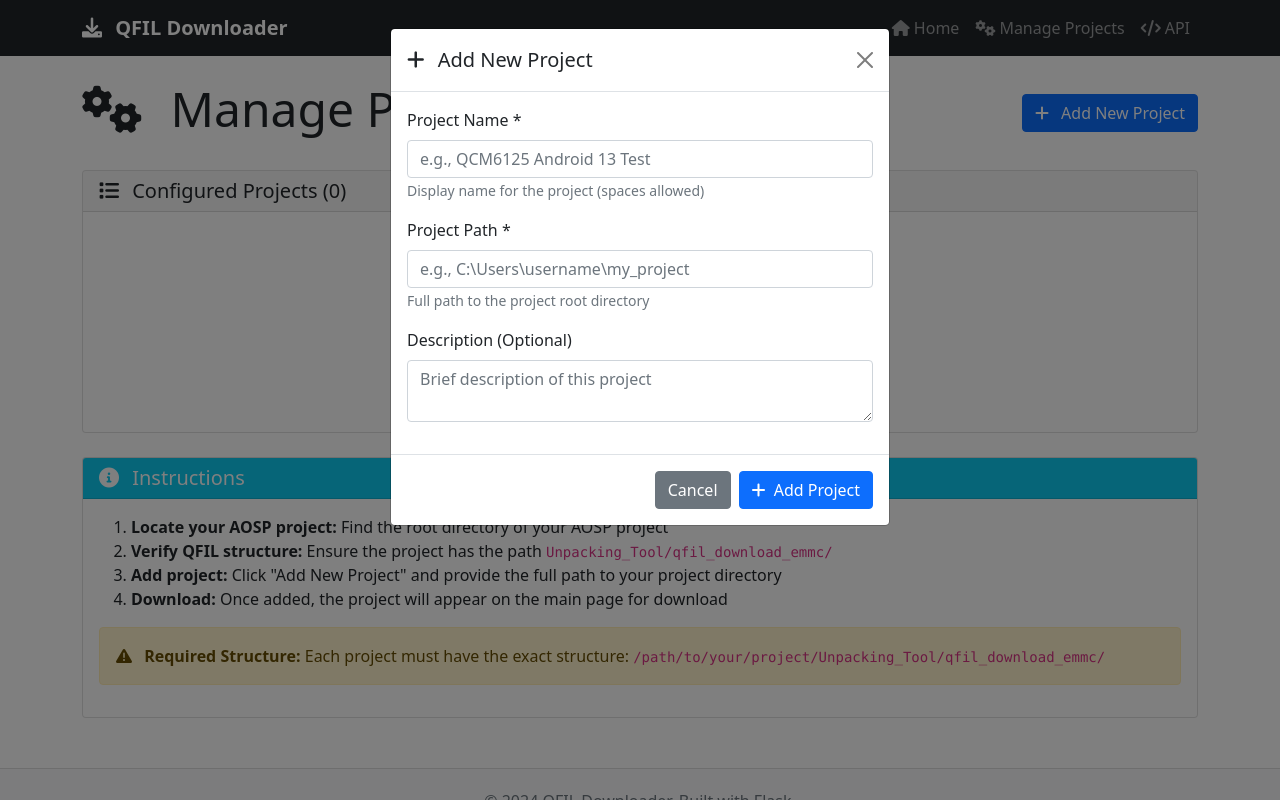
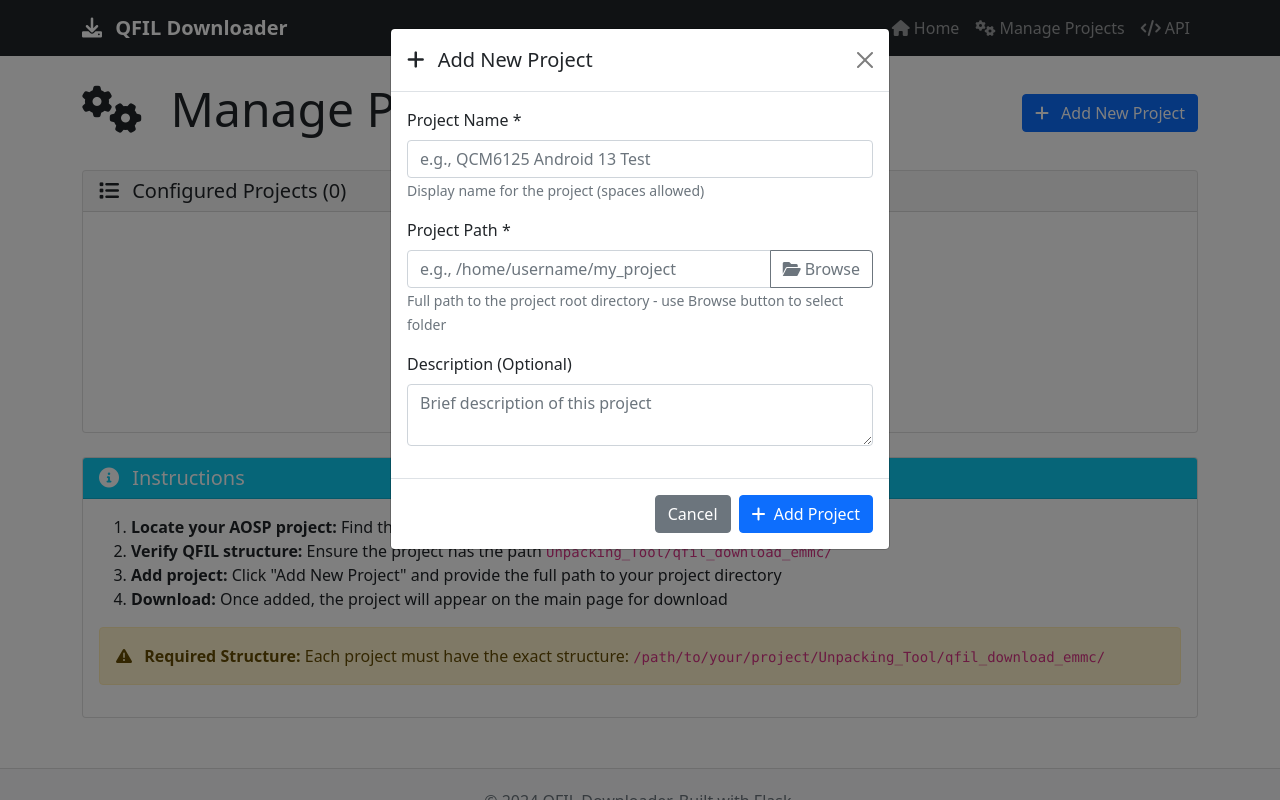
Before and after one commit to forgedynasties/qfil-downloader, a Flask app: page /manage in a window 1280 px wide, after a click on "Add New Project". Run offline with Flask 3, Linux system fonts and the light colour scheme; some libraries are stand-ins or nearby versions.

Commit message:
file picker

```diff
--- a/app.py
+++ b/app.py
@@ -175,6 +175,53 @@ def get_progress(download_id):
     with download_lock:
         progress = download_progress.get(download_id, {'progress': 0, 'status': 'not_found'})
     return jsonify(progress)
+
+@app.route('/browse_folders')
+def browse_folders():
+    """Browse folders for project selection"""
+    path = request.args.get('path', '/')
+
+    try:
+        # Security check - prevent path traversal
+        if '..' in path or not os.path.isabs(path):
+            return jsonify({'error': 'Invalid path'}), 400
+
+        # Normalize the path
+        path = os.path.normpath(path)
+        if not os.path.exists(path):
+            return jsonify({'error': 'Path does not exist'}), 404
+
+        if not os.path.isdir(path):
+            return jsonify({'error': 'Path is not a directory'}), 400
+
+        folders = []
+        try:
+            for item in os.listdir(path):
+                item_path = os.path.join(path, item)
+                if os.path.isdir(item_path):
+                    # Check if this directory has QFIL structure
+                    qfil_path = os.path.join(item_path, QFIL_SUBDIR)
+                    has_qfil_structure = os.path.exists(qfil_path) and os.path.isdir(qfil_path)
+
+                    folders.append({
+                        'name': item,
+                        'path': item_path,
+                        'has_qfil_structure': has_qfil_structure
+                    })
+        except PermissionError:
+            return jsonify({'error': 'Permission denied'}), 403
+
+        # Sort folders - QFIL folders first, then alphabetically
+        folders.sort(key=lambda x: (not x['has_qfil_structure'], x['name'].lower()))
+
+        return jsonify({
+            'success': True,
+            'current_path': path,
+            'folders': folders
+        })
+
+    except Exception as e:
+        return jsonify({'error': str(e)}), 500
 
 def create_zip_with_progress(qfil_path, zip_path, download_id):
     """Create ZIP file with progress tracking"""
--- a/templates/manage.html
+++ b/templates/manage.html
@@ -128,10 +128,15 @@
                     </div>
                     <div class="mb-3">
                         <label for="projectPath" class="form-label">Project Path *</label>
-                        <input type="text" class="form-control" id="projectPath" required
-                               placeholder="e.g., C:\Users\username\my_project">
+                        <div class="input-group">
+                            <input type="text" class="form-control" id="projectPath" required
+                                   placeholder="e.g., /home/username/my_project">
+                            <button class="btn btn-outline-secondary" type="button" id="browseButton" onclick="openFolderBrowser()">
+                                <i class="fas fa-folder-open me-1"></i>Browse
+                            </button>
+                        </div>
                         <small class="form-text text-muted">
-                            Full path to the project root directory
+                            Full path to the project root directory - use Browse button to select folder
                         </small>
                     </div>
                     <div class="mb-3">
@@ -146,6 +151,47 @@
                 <button type="button" class="btn btn-primary" onclick="addProject()">
                     <i class="fas fa-plus me-1"></i>
                     Add Project
+                </button>
+            </div>
+        </div>
+    </div>
+</div>
+
+<!-- Folder Browser Modal -->
+<div class="modal fade" id="folderBrowserModal" tabindex="-1">
+    <div class="modal-dialog modal-lg">
+        <div class="modal-content">
+            <div class="modal-header">
+                <h5 class="modal-title">
+                    <i class="fas fa-folder-open me-2"></i>
+                    Browse Folders
+                </h5>
+                <button type="button" class="btn-close" data-bs-dismiss="modal"></button>
+            </div>
+            <div class="modal-body">
+                <div class="mb-3">
+                    <div class="d-flex align-items-center mb-2">
+                        <button class="btn btn-sm btn-outline-primary me-2" onclick="navigateUp()">
+                            <i class="fas fa-level-up-alt me-1"></i>Up
+                        </button>
+                        <button class="btn btn-sm btn-outline-secondary me-2" onclick="navigateHome()">
+                            <i class="fas fa-home me-1"></i>Home
+                        </button>
+                        <span class="text-muted" id="currentPath">/</span>
+                    </div>
+                    <div class="border rounded" style="height: 400px; overflow-y: auto;" id="folderList">
+                        <div class="p-3 text-center">
+                            <i class="fas fa-spinner fa-spin me-2"></i>
+                            Loading folders...
+                        </div>
+                    </div>
+                </div>
+            </div>
+            <div class="modal-footer">
+                <button type="button" class="btn btn-secondary" data-bs-dismiss="modal">Cancel</button>
+                <button type="button" class="btn btn-primary" onclick="selectCurrentFolder()" id="selectFolderBtn" disabled>
+                    <i class="fas fa-check me-1"></i>
+                    Select This Folder
                 </button>
             </div>
         </div>
@@ -241,5 +287,104 @@ async function removeProject(projectName) {
 document.getElementById('addProjectModal').addEventListener('hidden.bs.modal', function () {
     document.getElementById('addProjectForm').reset();
 });
+
+// Folder Browser Variables
+let currentBrowsePath = '/';
+let folderBrowserModal;
+
+// Initialize folder browser modal
+document.addEventListener('DOMContentLoaded', function() {
+    folderBrowserModal = new bootstrap.Modal(document.getElementById('folderBrowserModal'));
+});
+
+function openFolderBrowser() {
+    currentBrowsePath = '/';
+    folderBrowserModal.show();
+    loadFolders(currentBrowsePath);
+}
+
+function navigateUp() {
+    if (currentBrowsePath !== '/') {
+        const parentPath = currentBrowsePath.split('/').slice(0, -1).join('/') || '/';
+        navigateToFolder(parentPath);
+    }
+}
+
+function navigateHome() {
+    navigateToFolder('/');
+}
+
+function navigateToFolder(path) {
+    currentBrowsePath = path;
+    loadFolders(path);
+    updateSelectButton();
+}
+
+function updateSelectButton() {
+    const selectBtn = document.getElementById('selectFolderBtn');
+    selectBtn.disabled = false;
+    selectBtn.innerHTML = `<i class="fas fa-check me-1"></i>Select "${currentBrowsePath}"`;
+}
+
+async function loadFolders(path) {
+    const folderList = document.getElementById('folderList');
+    const currentPathSpan = document.getElementById('currentPath');
+
+    folderList.innerHTML = '<div class="p-3 text-center"><i class="fas fa-spinner fa-spin me-2"></i>Loading folders...</div>';
+    currentPathSpan.textContent = path;
+
+    try {
+        const response = await fetch(`/browse_folders?path=${encodeURIComponent(path)}`);
+        const data = await response.json();
+
+        if (response.ok && data.success) {
+            renderFolders(data.folders, data.current_path);
+            updateSelectButton();
+        } else {
+            folderList.innerHTML = `<div class="p-3 text-danger"><i class="fas fa-exclamation-triangle me-2"></i>${data.error || 'Failed to load folders'}</div>`;
+        }
+    } catch (error) {
+        folderList.innerHTML = `<div class="p-3 text-danger"><i class="fas fa-exclamation-triangle me-2"></i>Error: ${error.message}</div>`;
+    }
+}
+
+function renderFolders(folders, currentPath) {
+    const folderList = document.getElementById('folderList');
+    currentBrowsePath = currentPath;
+
+    if (folders.length === 0) {
+        folderList.innerHTML = '<div class="p-3 text-muted text-center"><i class="fas fa-folder-open me-2"></i>No folders found</div>';
+        return;
+    }
+
+    let html = '<div class="list-group list-group-flush">';
+
+    folders.forEach(folder => {
+        const hasQfil = folder.has_qfil_structure;
+        const badgeClass = hasQfil ? 'bg-success' : 'bg-secondary';
+        const badgeText = hasQfil ? 'QFIL Ready' : 'Folder';
+
+        html += `
+            <div class="list-group-item list-group-item-action d-flex justify-content-between align-items-center"
+                 onclick="navigateToFolder('${folder.path}')"
+                 style="cursor: pointer;">
+                <div>
+                    <i class="fas fa-folder me-2 text-primary"></i>
+                    <strong>${folder.name}</strong>
+                    ${hasQfil ? '<i class="fas fa-check-circle ms-2 text-success" title="Contains QFIL structure"></i>' : ''}
+                </div>
+                <span class="badge ${badgeClass}">${badgeText}</span>
+            </div>
+        `;
+    });
+
+    html += '</div>';
+    folderList.innerHTML = html;
+}
+
+function selectCurrentFolder() {
+    document.getElementById('projectPath').value = currentBrowsePath;
+    folderBrowserModal.hide();
+}
 </script>
 {% endblock %}
```
